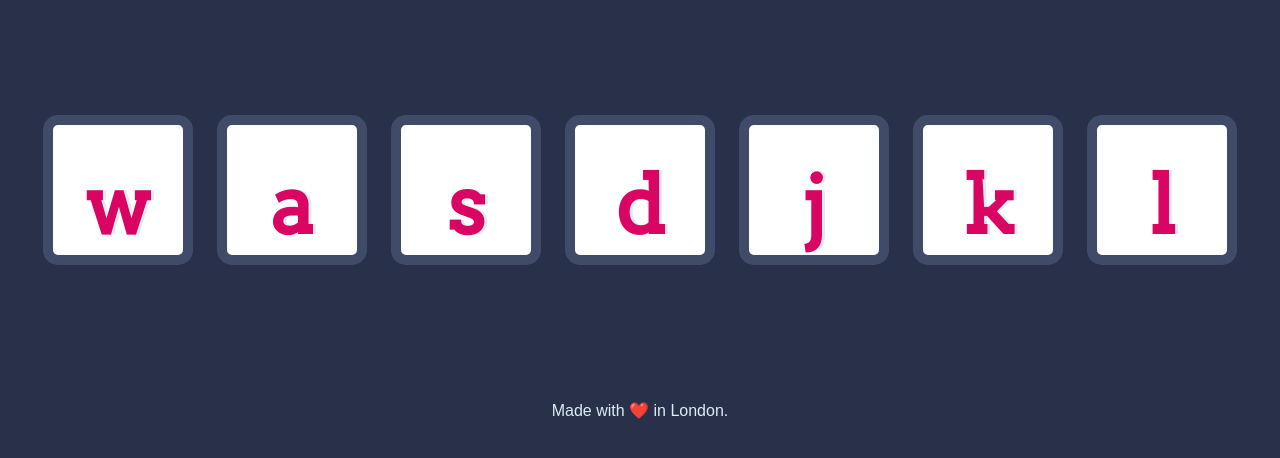
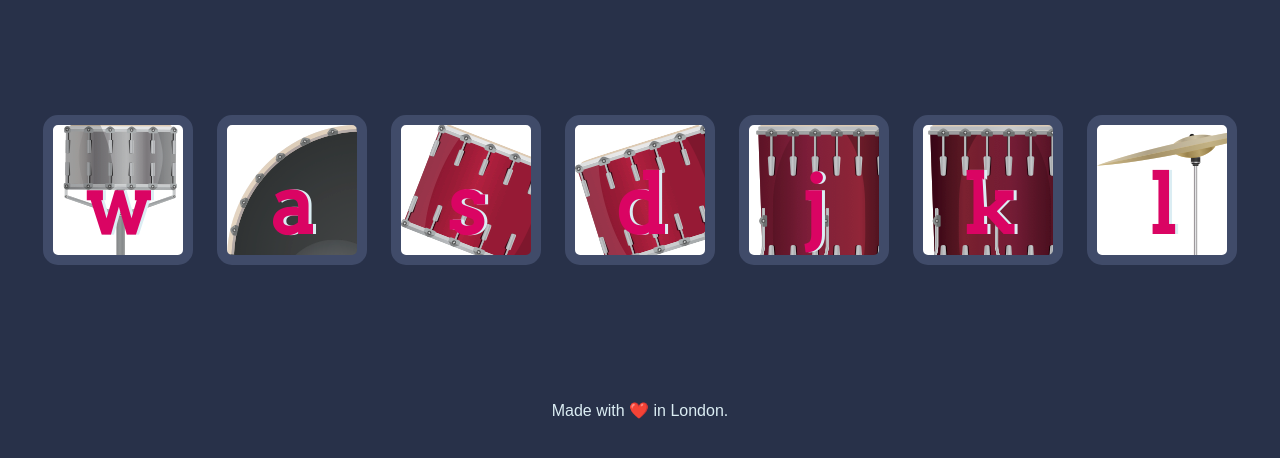
Before and after one commit to alicefq/DrumKitProject, a plain HTML site: page index.html in a window 1280 px wide. Shown: the part 174-632 px from the top of the page. Drawn offline with Linux system fonts and the light colour scheme.

```diff
--- a/index.js
+++ b/index.js
@@ -4,6 +4,11 @@
 //add event listener to all 7 buttons:
 for (var i = 0; i<numOfButtons; i++) {
     document.querySelectorAll(".drum")[i].addEventListener("click", function () {
-        alert("I got clicked!");
+
+        this.style.color = "white";
 });
 }
+
+
+ //var audio = new Audio("sounds/tom-1.mp3");
+        //audio.play();
--- a/styles.css
+++ b/styles.css
@@ -17,31 +17,31 @@
 }
 
 .w {
-
+  background-image: url("images/snare.png");
 }
 
 .a {
-
+  background-image: url("images/kick.png");
 }
 
 .s {
-
+  background-image: url("images/tom1.png");
 }
 
 .d {
-
+  background-image: url("images/tom2.png");
 }
 
 .j {
-
+  background-image: url("images/tom3.png");
 }
 
 .k {
-
+  background-image: url("images/tom4.png");
 }
 
 .l {
-
+  background-image: url("images/crash.png");
 }
 
 .set {
```
